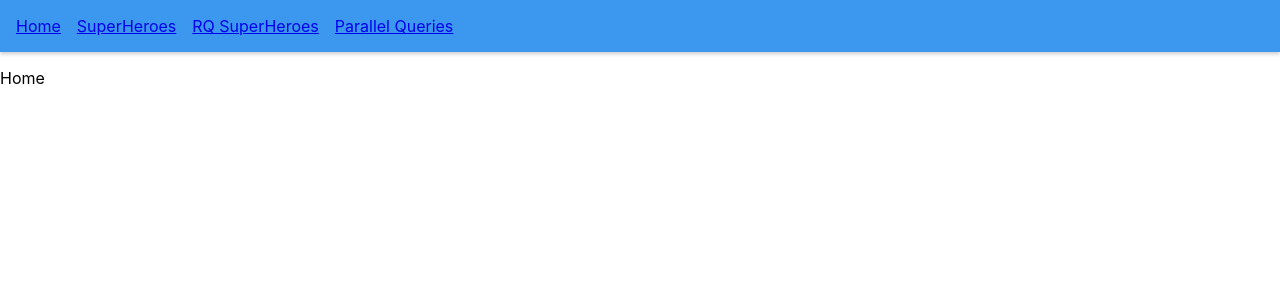
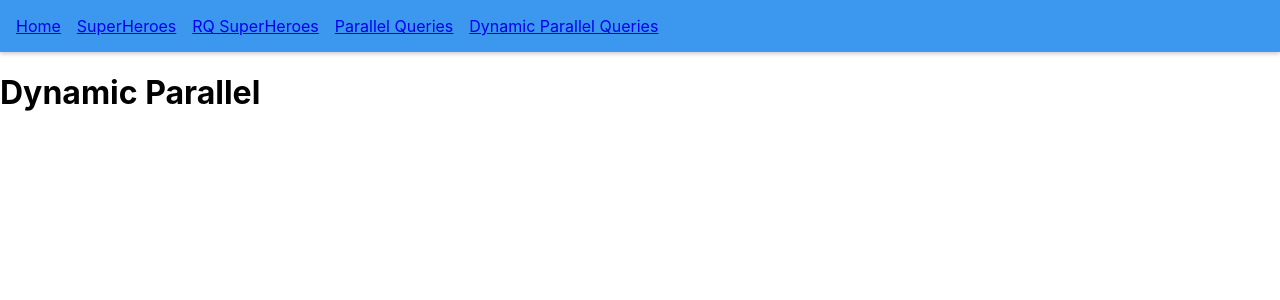
Before and after one commit to IbrahimShaheen103/react-query-tots, a React (Create React App) app: page /rq-dynamic-parallel in a window 1280 px wide. Shown: the top 300 px of the page. Built offline with nearby package versions, Linux system fonts and the light colour scheme; data requests are answered from the project's data file.

Commit message:
Added a new page for Dynamic Parallel Queries

```diff
--- a/src/App.js
+++ b/src/App.js
@@ -12,6 +12,7 @@ import { QueryClient, QueryClientProvider } from "react-query";
 import { ReactQueryDevtools } from "react-query/devtools";
 import RQSuperHero from "./Components/RQSuperHero.page";
 import ParallelQueries from "./Components/ParallelQueries.page";
+import DynamicParallelPage from "./Components/DynamicParallel.page";
 
 const queryClient = new QueryClient();
 
@@ -34,9 +35,17 @@ function App() {
               <li>
                 <NavLink to="/rq-parallel">Parallel Queries</NavLink>
               </li>
+              <li>
+                <NavLink to="/rq-dynamic-parallel">
+                  Dynamic Parallel Queries
+                </NavLink>
+              </li>
             </ul>
           </nav>
           <Switch>
+            <Route path="/rq-dynamic-parallel">
+              <DynamicParallelPage herosId={[1, 3]} />
+            </Route>
             <Route path="/rq-super-heroes/:heroId">
               <RQSuperHero />
             </Route>
--- /dev/null
+++ b/src/Components/DynamicParallel.page.js
@@ -0,0 +1,25 @@
+import axios from "axios";
+import { useQueries } from "react-query";
+
+const fetchSuperHero = (heroId) => {
+  return axios.get(`http://localhost:4000/superheroes/${heroId}`);
+};
+
+const DynamicParallelPage = ({ herosId }) => {
+  const results = useQueries(
+    herosId?.map((id) => {
+      return {
+        queryKey: ["super-hero", id],
+        queryFn: () => fetchSuperHero(id),
+      };
+    })
+  );
+  console.log(results);
+  return (
+    <div>
+      <h1>Dynamic Parallel</h1>
+    </div>
+  );
+};
+
+export default DynamicParallelPage;
```
